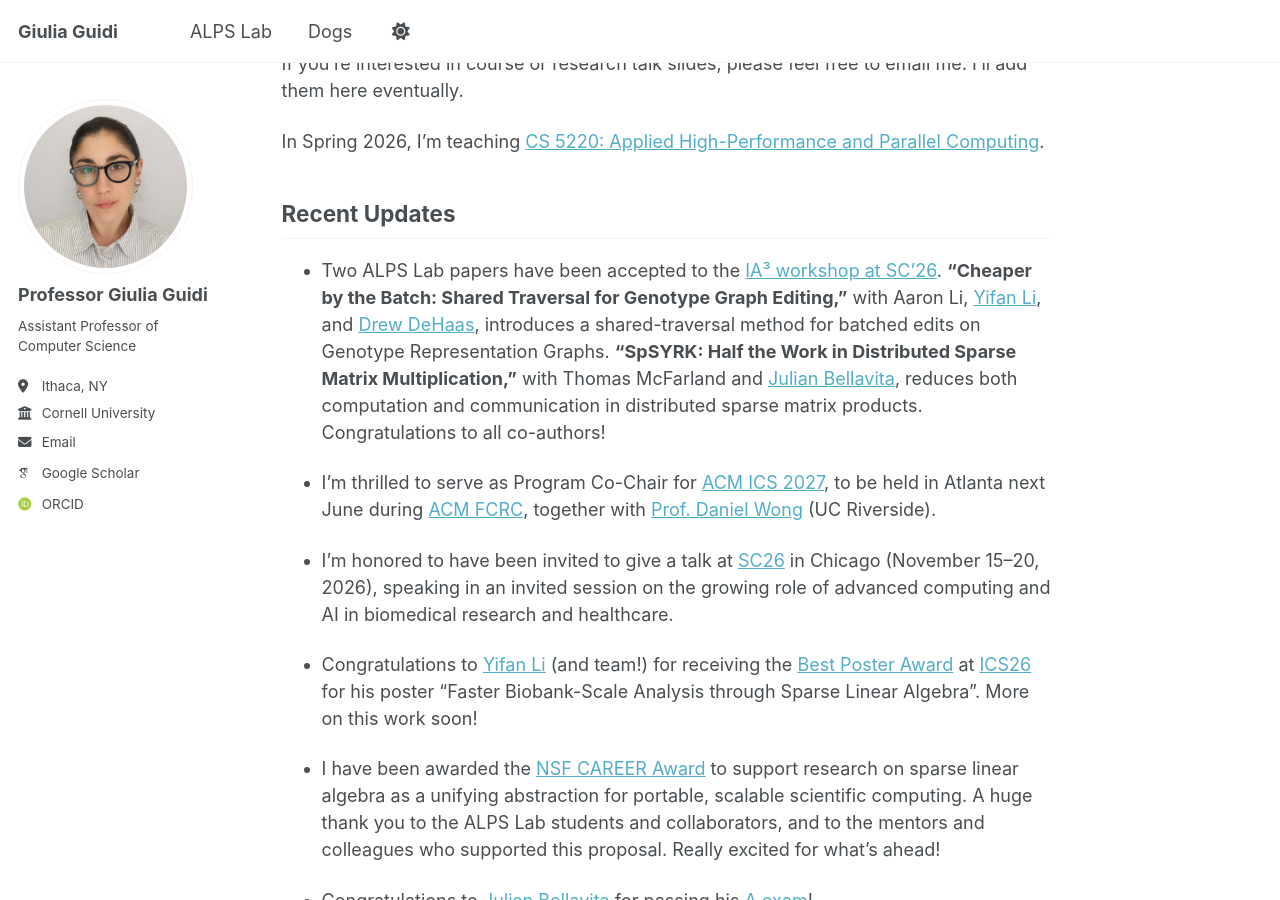
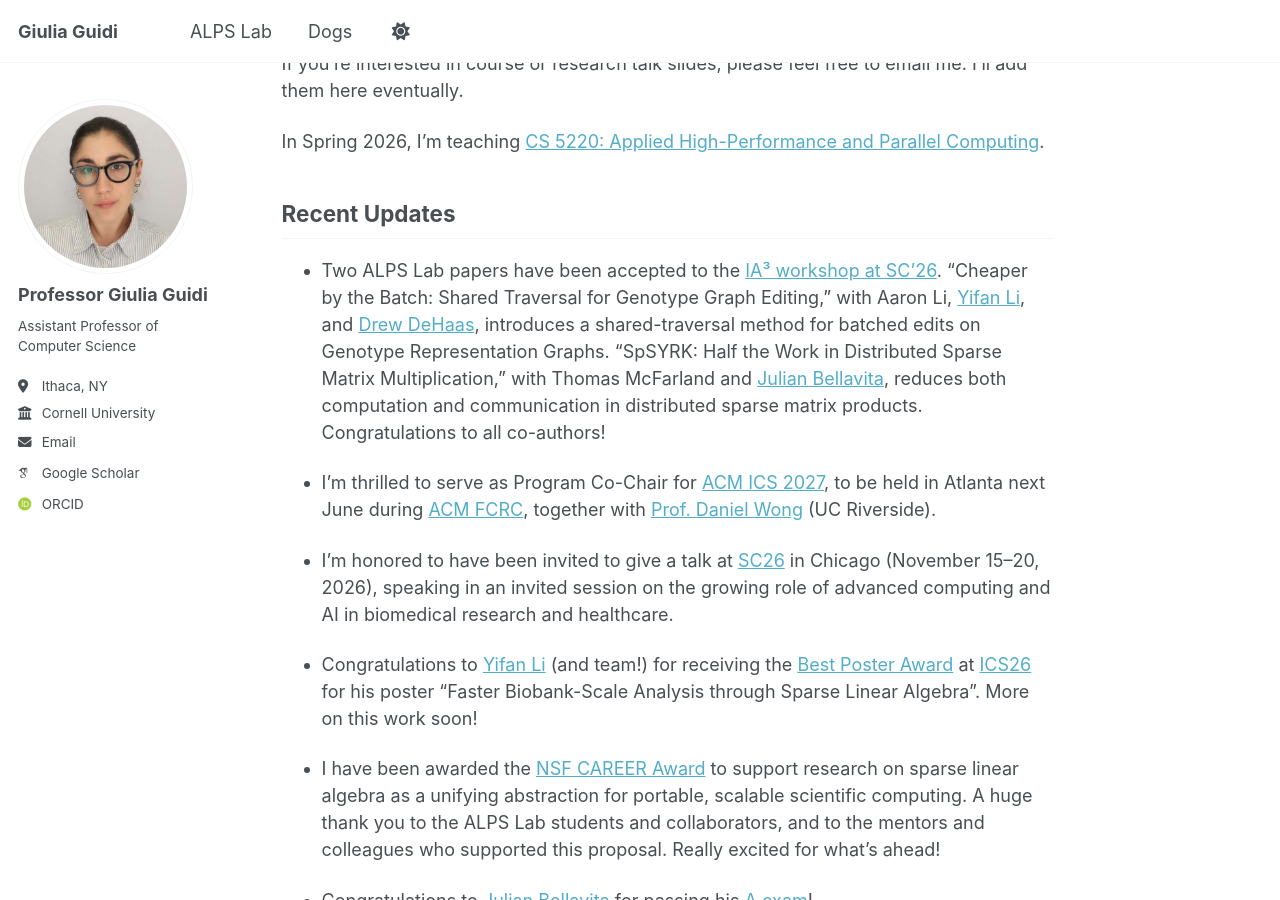
Before and after one commit to giuliaguidi/giuliaguidi.github.io, a Jekyll site: the page built from _pages/about.md, in a window 1280 px wide and 900 px high, scrolled down 820 px. Built offline with Jekyll 4.4.1, drawn with Linux system fonts in a browser that asks for light colours; some web fonts are replaced.

```diff
--- a/_pages/about.md
+++ b/_pages/about.md
@@ -31,7 +31,7 @@ In Spring 2026, I'm teaching [CS 5220: Applied High-Performance and Parallel Com
 Recent Updates
 ------
 
-- Two ALPS Lab papers have been accepted to the [IA³ workshop at SC'26](https://hpc.pnl.gov/IA3/). **"Cheaper by the Batch: Shared Traversal for Genotype Graph Editing,"** with Aaron Li, [Yifan Li](https://l.iyi.fan/), and [Drew DeHaas](https://cals.cornell.edu/people/drew-dehaas), introduces a shared-traversal method for batched edits on Genotype Representation Graphs. **"SpSYRK: Half the Work in Distributed Sparse Matrix Multiplication,"** with Thomas McFarland and [Julian Bellavita](https://hooninator.github.io/website.github.io/), reduces both computation and communication in distributed sparse matrix products. Congratulations to all co-authors!
+- Two ALPS Lab papers have been accepted to the [IA³ workshop at SC'26](https://hpc.pnl.gov/IA3/). "Cheaper by the Batch: Shared Traversal for Genotype Graph Editing," with Aaron Li, [Yifan Li](https://l.iyi.fan/), and [Drew DeHaas](https://cals.cornell.edu/people/drew-dehaas), introduces a shared-traversal method for batched edits on Genotype Representation Graphs. "SpSYRK: Half the Work in Distributed Sparse Matrix Multiplication," with Thomas McFarland and [Julian Bellavita](https://hooninator.github.io/website.github.io/), reduces both computation and communication in distributed sparse matrix products. Congratulations to all co-authors!
 
 - I'm thrilled to serve as Program Co-Chair for [ACM ICS 2027](https://www.ics-conference.org/), to be held in Atlanta next June during [ACM FCRC](https://fcrc.acm.org/), together with [Prof. Daniel Wong](https://www.danielwong.org/) (UC Riverside).
 
```
